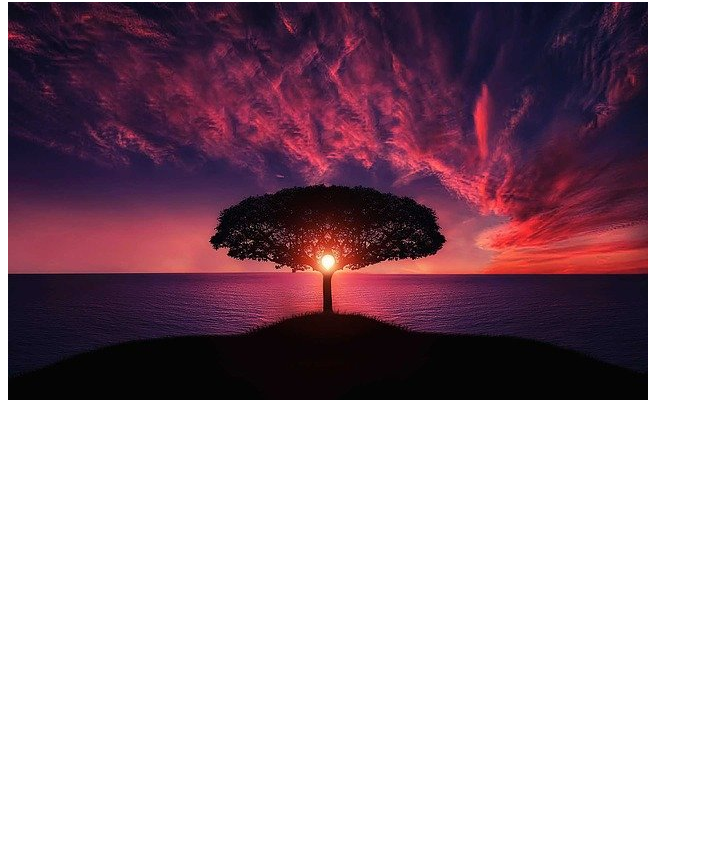
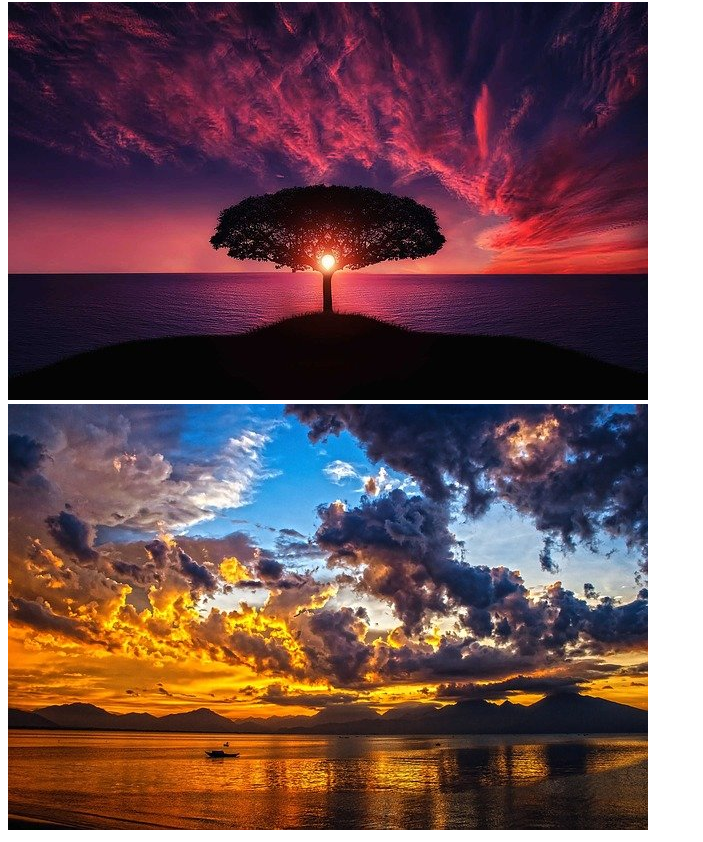
Before and after one commit to MaurizioFaedda/vue-hello, a plain HTML site: page index.html in a window 1280 px wide. Shown: the part 78-920 px from the top of the page, without its empty margins (0-703 px from the left). Before the commit the page ends 800 px from the top, so only its background shows below. Drawn offline with nearby package versions, Linux system fonts and the light colour scheme.

Commit message:
print img aggiungendo solo una porzione di link

```diff
--- a/index.html
+++ b/index.html
@@ -18,6 +18,9 @@
 
             <!-- salvo tutto il link in un data img1 -->
             <img :src="img1" alt="">
+
+            <!-- salvo solo una parto del link e poi lo aggiungo -->
+            <img :src=" 'images/' + img2" alt="">
         </div>
 
 
--- a/main.js
+++ b/main.js
@@ -4,6 +4,8 @@ var root = new Vue({
 
     data: {
         text: 'hello world',
-        img1: 'images/natura1.jpg'
+        img1: 'images/natura1.jpg',
+        img2: 'natura2.jpg'
+
     }
 })
```
